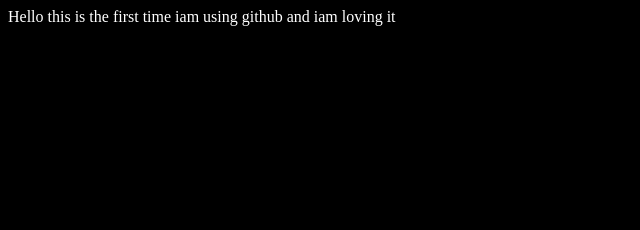
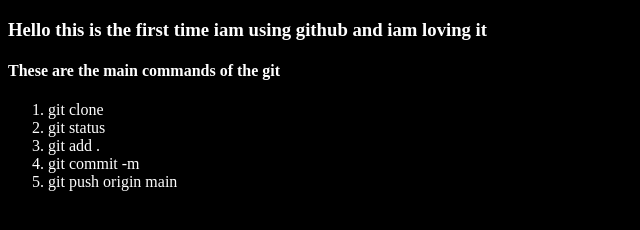
Before and after one commit to iamrahulraj17/Temporary, a plain HTML site: page index.html in a window 1280 px wide. Shown: the whole page, without its empty margins (0-640 px from the left). Drawn offline with Linux system fonts and the light colour scheme.

Commit message:
Important commands to remember

```diff
--- a/index.html
+++ b/index.html
@@ -12,6 +12,14 @@
     </style>
 </head>
 <body>
-    Hello this is the first time iam using github and iam loving it
+    <h3>Hello this is the first time iam using github and iam loving it</h3>
+    <h4>These are the main commands of the git</h4>
+    <ol>
+        <li>git clone</li>
+        <li>git status</li>
+        <li>git add .</li>
+        <li>git commit -m</li>
+        <li>git push origin main</li>
+    </ol>
 </body>
 </html>
```
